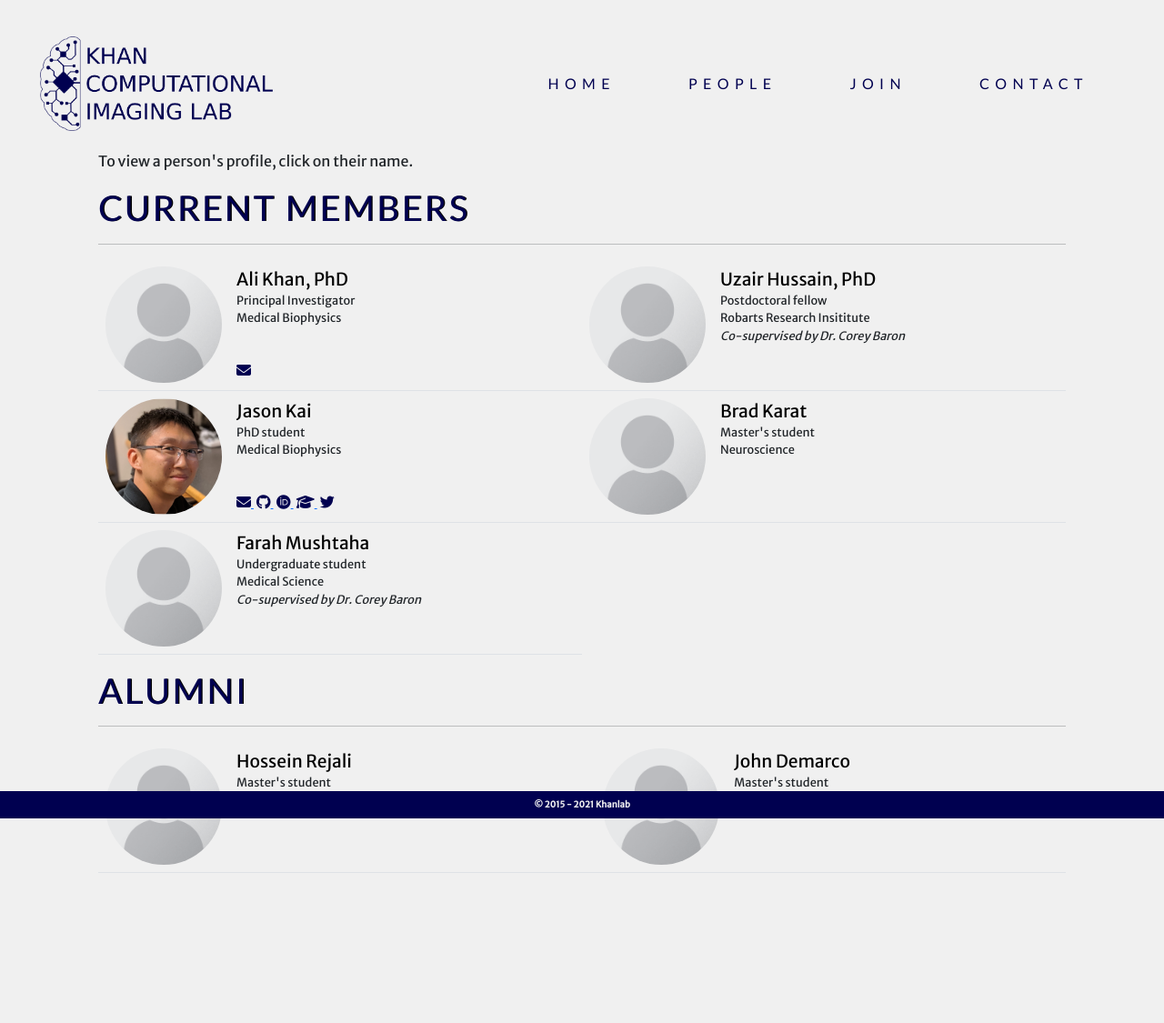
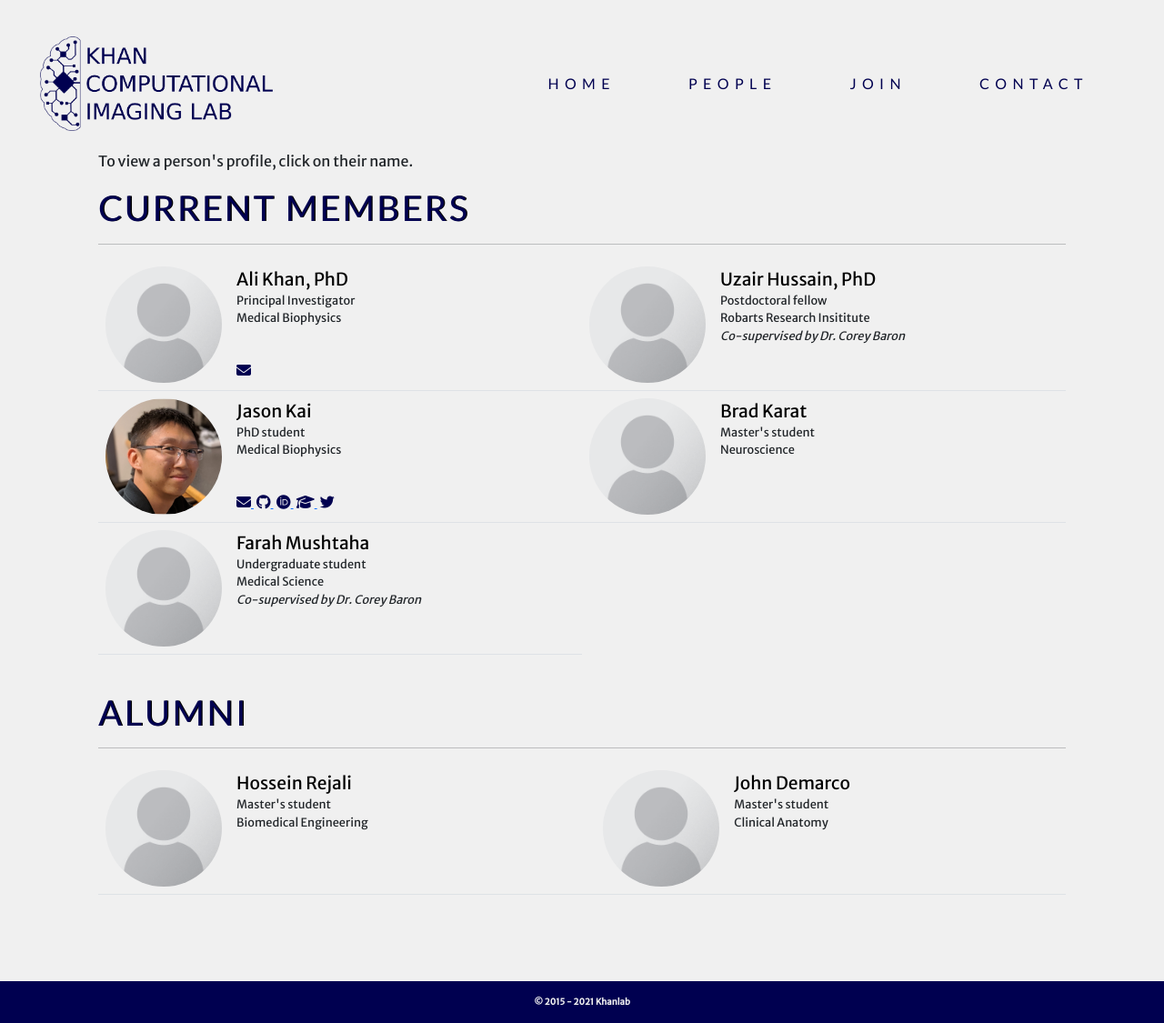
Before and after one commit to khanlab/khanlab.github.io, a Jekyll site: the page built from people/people.html, in a window 1280 px wide. Shown: the whole page at 91% size. Built offline with Jekyll 4.4.1, drawn with Linux system fonts in a browser that asks for light colours; nearby versions of some CDN libraries; before the commit the page ends 960 px from its top, so only the background shows below that.

Commit message:
fix footer for last time, add br between current and alum

```diff
--- a/_layouts/base.html
+++ b/_layouts/base.html
@@ -41,7 +41,7 @@
     </main>
 
     <!-- Footer -->
-    <footer class="footer mt-auto py-2">{% include footer.html %}</footer>
+    <footer class="footer mt-auto py-3">{% include footer.html %}</footer>
 
     <!-- Javascript -->
     <script src="https://cdnjs.cloudflare.com/ajax/libs/jquery/3.3.1/jquery.js"></script>
--- a/assets/css/base.css
+++ b/assets/css/base.css
@@ -15,7 +15,7 @@ body {
   margin-top: 1.5vh;
   margin-bottom: 1.5vh;
   width: 85vw;
-  height: 85vh;
+  min-height: 100vh;
 }
 
 .nav-brand {
@@ -105,14 +105,12 @@ body {
 }
 
 .footer {
-  position: fixed;
-  left: 0;
-  bottom: 0;
   width: 100vw;
   margin-top: 1vh;
   background-color: rgb(0, 0, 80);
   color: rgb(240, 240, 240);
   text-align: center;
+  font-size: 0.75vh;
 }
 
 h2 {
@@ -123,10 +121,6 @@ h2 {
   letter-spacing: 0.2vw;
   text-decoration: none;
   text-transform: uppercase;
-}
-
-.footer {
-  font-size: 0.75vh;
 }
 
 /* Large screens */
--- a/people/people.html
+++ b/people/people.html
@@ -13,4 +13,5 @@ current | push: person %} {% endif %} {% endfor %}
 
 {% include people/current.html %}
 
+<br/>
 {% include people/alumni.html %}
```
